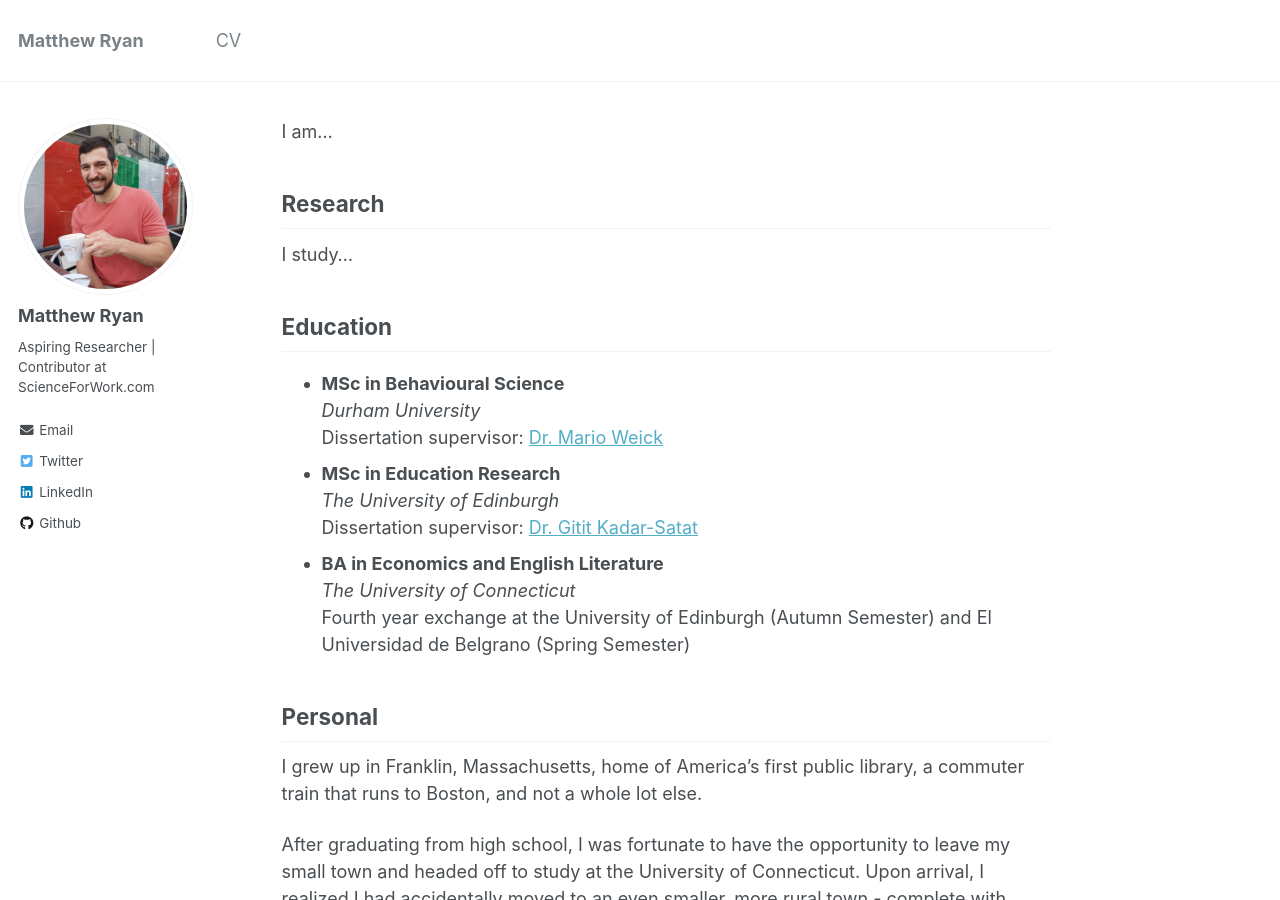
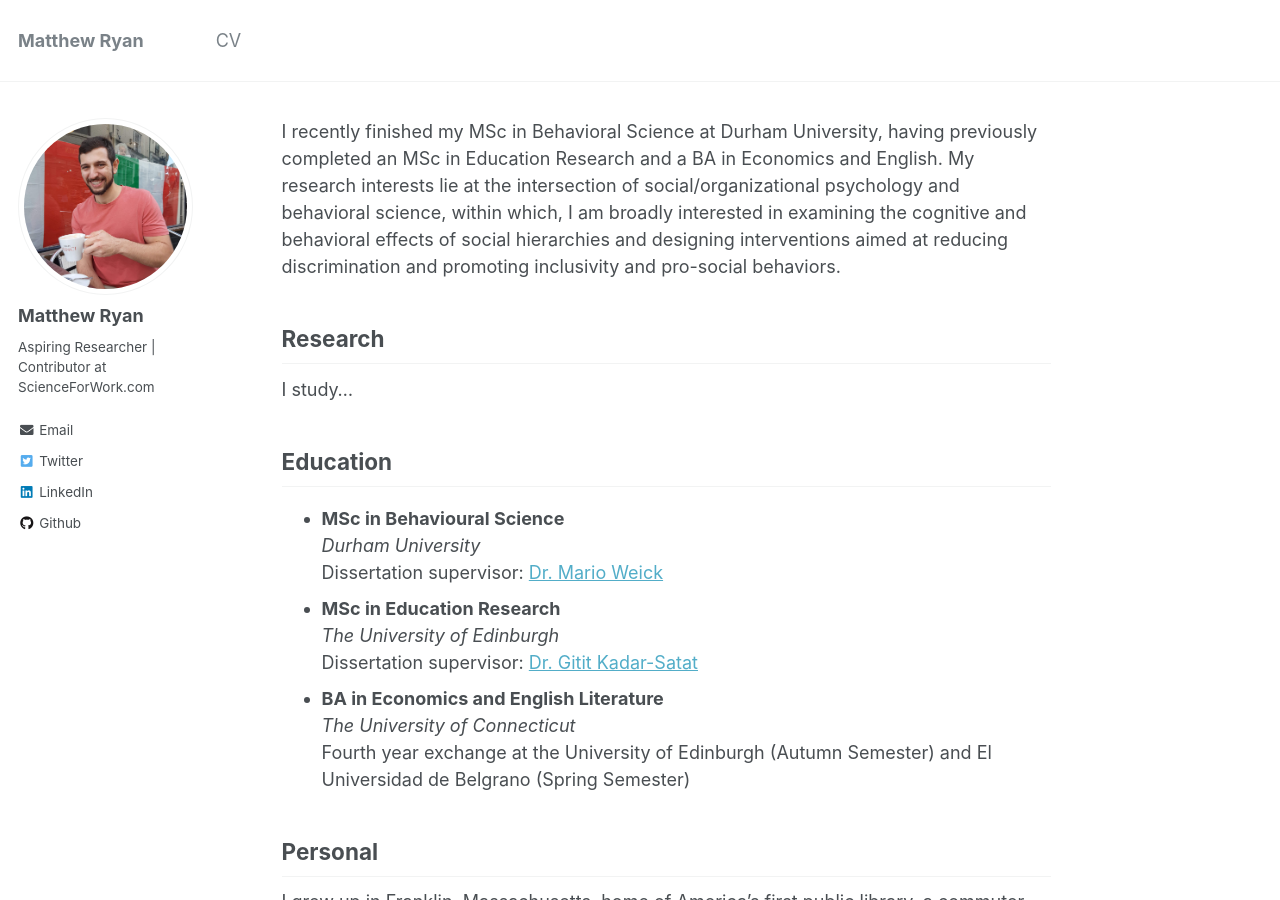
Before and after one commit to mattyhryan/mattyhryan.github.io, a Jekyll site: the page built from _pages/about.md, in a window 1280 px wide and 900 px high. Built offline with Jekyll 4.4.1, drawn with Linux system fonts in a browser that asks for light colours.

Commit message:
Update about.md

```diff
--- a/_pages/about.md
+++ b/_pages/about.md
@@ -7,7 +7,7 @@ redirect_from:
   - /about.html
 ---
 
-I am...
+I recently finished my MSc in Behavioral Science at Durham University, having previously completed an MSc in Education Research and a BA in Economics and English. My research interests lie at the intersection of social/organizational psychology and behavioral science, within which, I am broadly interested in examining the cognitive and behavioral effects of social hierarchies and designing interventions aimed at reducing discrimination and promoting inclusivity and pro-social behaviors.
 
 ## Research
 
```
